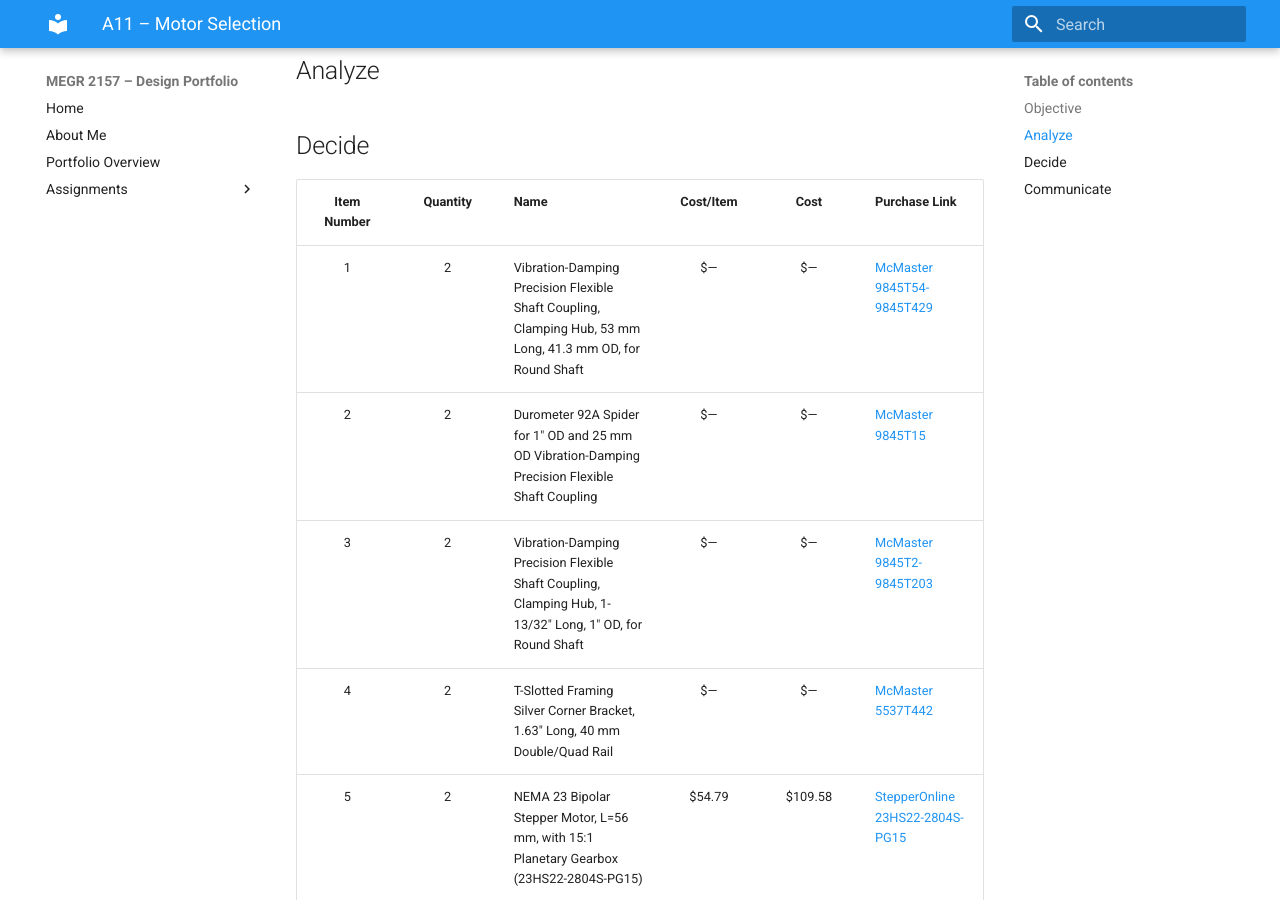
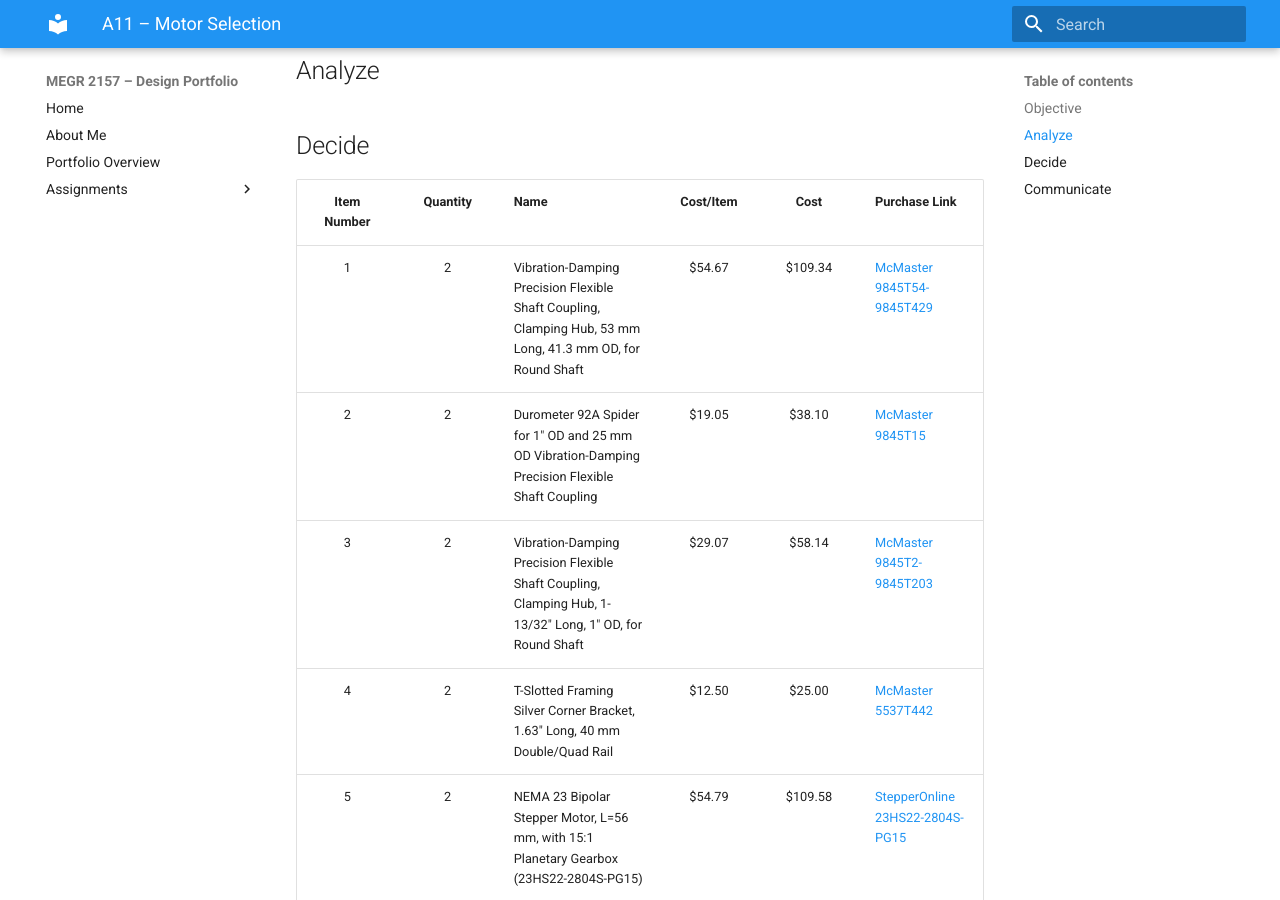
Before and after one commit to estdenis-clt/-megr2157-portfolio, an MkDocs documentation site: the page built from docs/assignments/a11/index.md, in a window 1280 px wide and 900 px high, scrolled down 202 px. Built offline with MkDocs 1.6.1 and Material for MkDocs 9.7.7, drawn with Linux system fonts in a browser that asks for light colours.

Commit message:
Update index.md

```diff
--- a/docs/assignments/a11/index.md
+++ b/docs/assignments/a11/index.md
@@ -10,10 +10,10 @@
 
 | Item Number | Quantity | Name | Cost/Item | Cost | Purchase Link |
 | :---: | :---: | :--- | :---: | :---: | :--- |
-| 1 | 2 | Vibration-Damping Precision Flexible Shaft Coupling, Clamping Hub, 53 mm Long, 41.3 mm OD, for Round Shaft | $— | $— | [McMaster 9845T54-9845T429](https://www.mcmaster.com/9845T54-9845T429/) |
-| 2 | 2 | Durometer 92A Spider for 1" OD and 25 mm OD Vibration-Damping Precision Flexible Shaft Coupling | $— | $— | [McMaster 9845T15](https://www.mcmaster.com/9845T15/) |
-| 3 | 2 | Vibration-Damping Precision Flexible Shaft Coupling, Clamping Hub, 1-13/32" Long, 1" OD, for Round Shaft | $— | $— | [McMaster 9845T2-9845T203](https://www.mcmaster.com/9845T2-9845T203/) |
-| 4 | 2 | T-Slotted Framing Silver Corner Bracket, 1.63" Long, 40 mm Double/Quad Rail | $— | $— | [McMaster 5537T442](https://www.mcmaster.com/5537T442/) |
+| 1 | 2 | Vibration-Damping Precision Flexible Shaft Coupling, Clamping Hub, 53 mm Long, 41.3 mm OD, for Round Shaft | $54.67 | $109.34| [McMaster 9845T54-9845T429](https://www.mcmaster.com/9845T54-9845T429/) |
+| 2 | 2 | Durometer 92A Spider for 1" OD and 25 mm OD Vibration-Damping Precision Flexible Shaft Coupling | $19.05 | $38.10 | [McMaster 9845T15](https://www.mcmaster.com/9845T15/) |
+| 3 | 2 | Vibration-Damping Precision Flexible Shaft Coupling, Clamping Hub, 1-13/32" Long, 1" OD, for Round Shaft | $29.07 | $58.14 | [McMaster 9845T2-9845T203](https://www.mcmaster.com/9845T2-9845T203/) |
+| 4 | 2 | T-Slotted Framing Silver Corner Bracket, 1.63" Long, 40 mm Double/Quad Rail | $12.50 | $25.00 | [McMaster 5537T442](https://www.mcmaster.com/5537T442/) |
 | 5 | 2 | NEMA 23 Bipolar Stepper Motor, L=56 mm, with 15:1 Planetary Gearbox (23HS22-2804S-PG15) | $54.79 | $109.58 | [StepperOnline 23HS22-2804S-PG15](https://www.omc-stepperonline.com/nema-23-stepper-motor-bipolar-l-56mm-w-gear-ratio-15-1-planetary-gearbox-23hs22-2804s-pg15) |
 | | | | **Total Cost** | **$—** | |
 
```
